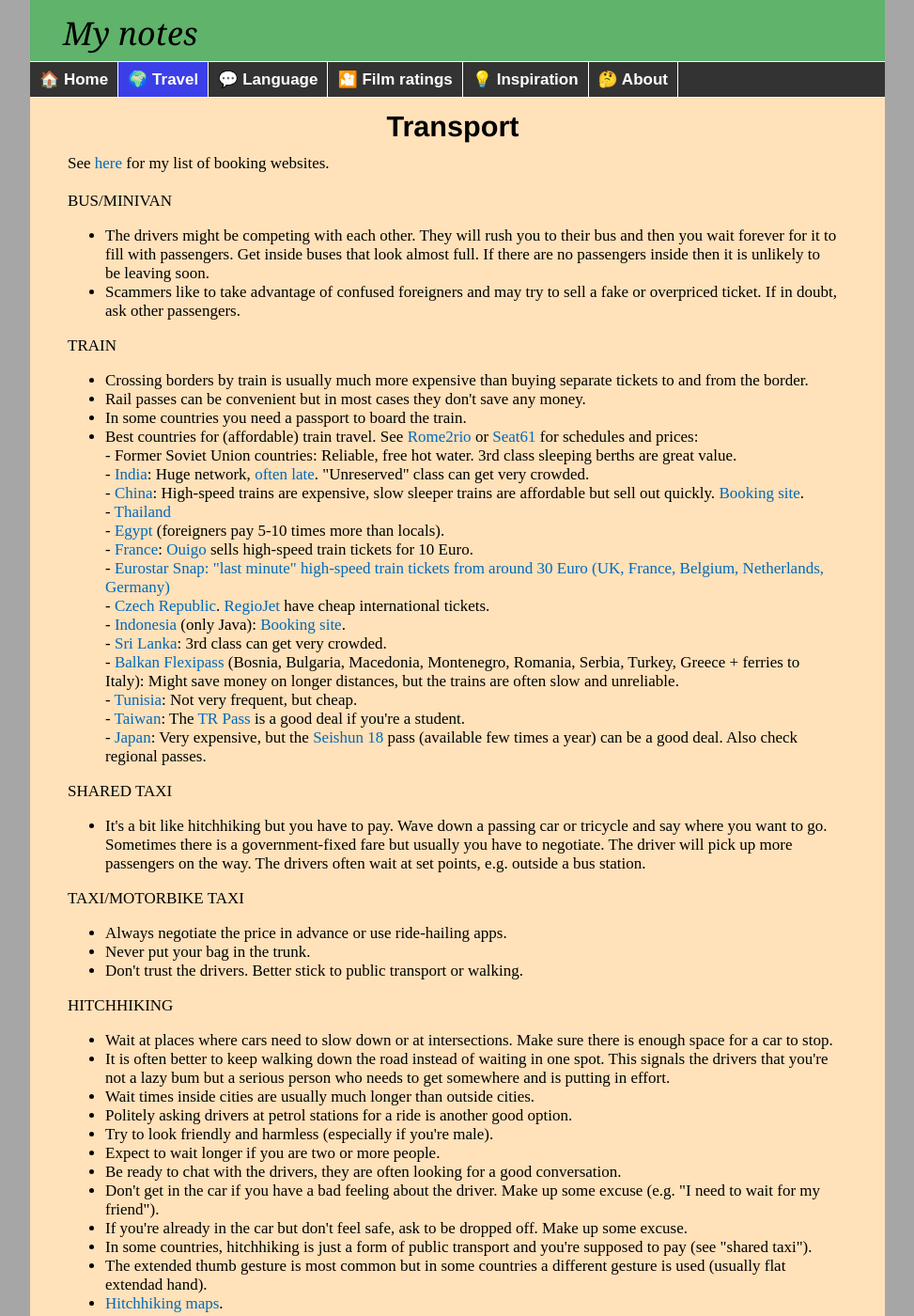
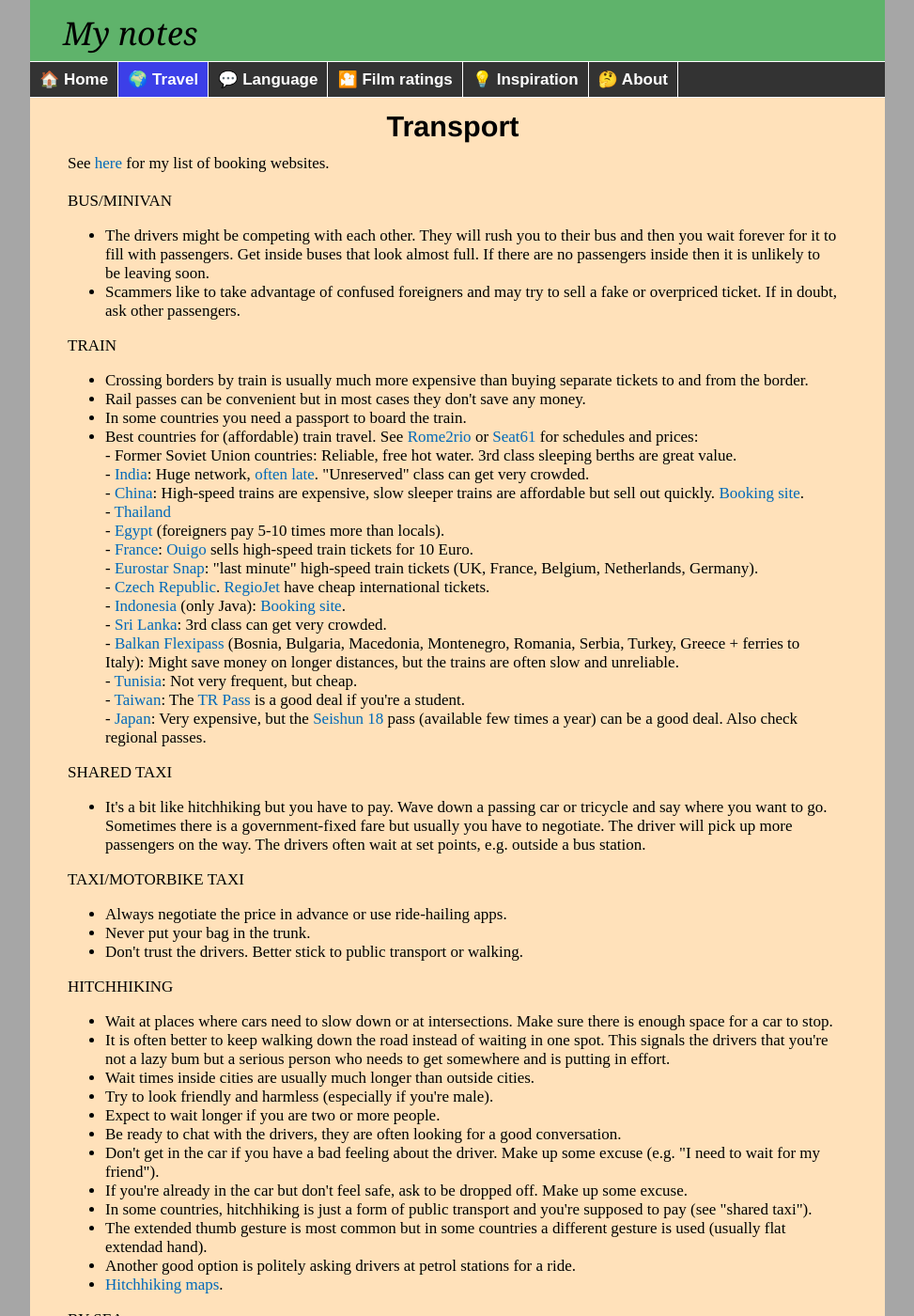
Before and after one commit to witbag/witbag.github.io, a Jekyll site: the page built from travel/transport.html, in a window 1280 px wide and 1400 px high. Shown: the whole window at 94% size, without its empty margins (153-1126 px from the left). Built offline with Jekyll 4.4.1, drawn with Linux system fonts in a browser that asks for light colours.

Commit message:
Update transport.html

```diff
--- a/travel/transport.html
+++ b/travel/transport.html
@@ -27,7 +27,7 @@
 - <a href="http://procurement.railway.co.th/checktime/checktime.asp?lenguage=Eng" target=_blank>Thailand</a><br>
 - <a href="https://enr.gov.eg/ticketing/public/smartSearch.jsf" target=_blank>Egypt</a> (foreigners pay 5-10 times more than locals).<br>
 - <a href="https://en.oui.sncf/en/" target=_blank>France</a>: <a href="https://ventes.ouigo.com/en-GB/" target=_blank>Ouigo</a> sells high-speed train tickets for 10 Euro.<br>
-- <a href="https://snap.eurostar.com/" target=_blank>Eurostar Snap: "last minute" high-speed train tickets from around 30 Euro (UK, France, Belgium, Netherlands, Germany)</a><br>
+- <a href="https://snap.eurostar.com/" target=_blank>Eurostar Snap</a>: "last minute" high-speed train tickets (UK, France, Belgium, Netherlands, Germany).<br>
 - <a href="https://www.cd.cz/en/default.htm" target=_blank>Czech Republic</a>. <a href="https://regiojet.com/" target=_blank>RegioJet</a> have cheap international tickets.<br>
 - <a href="https://www.kai.id/" target=_blank>Indonesia</a> (only Java): <a href="https://www.traveloka.com/en-id/" target=_blank>Booking site</a>.<br>
 - <a href="https://eservices.railway.gov.lk/" target=_blank>Sri Lanka</a>: 3rd class can get very crowded.<br>
```
Also changed, not shown: other parts of travel/transport.html (+1 -1 lines).
